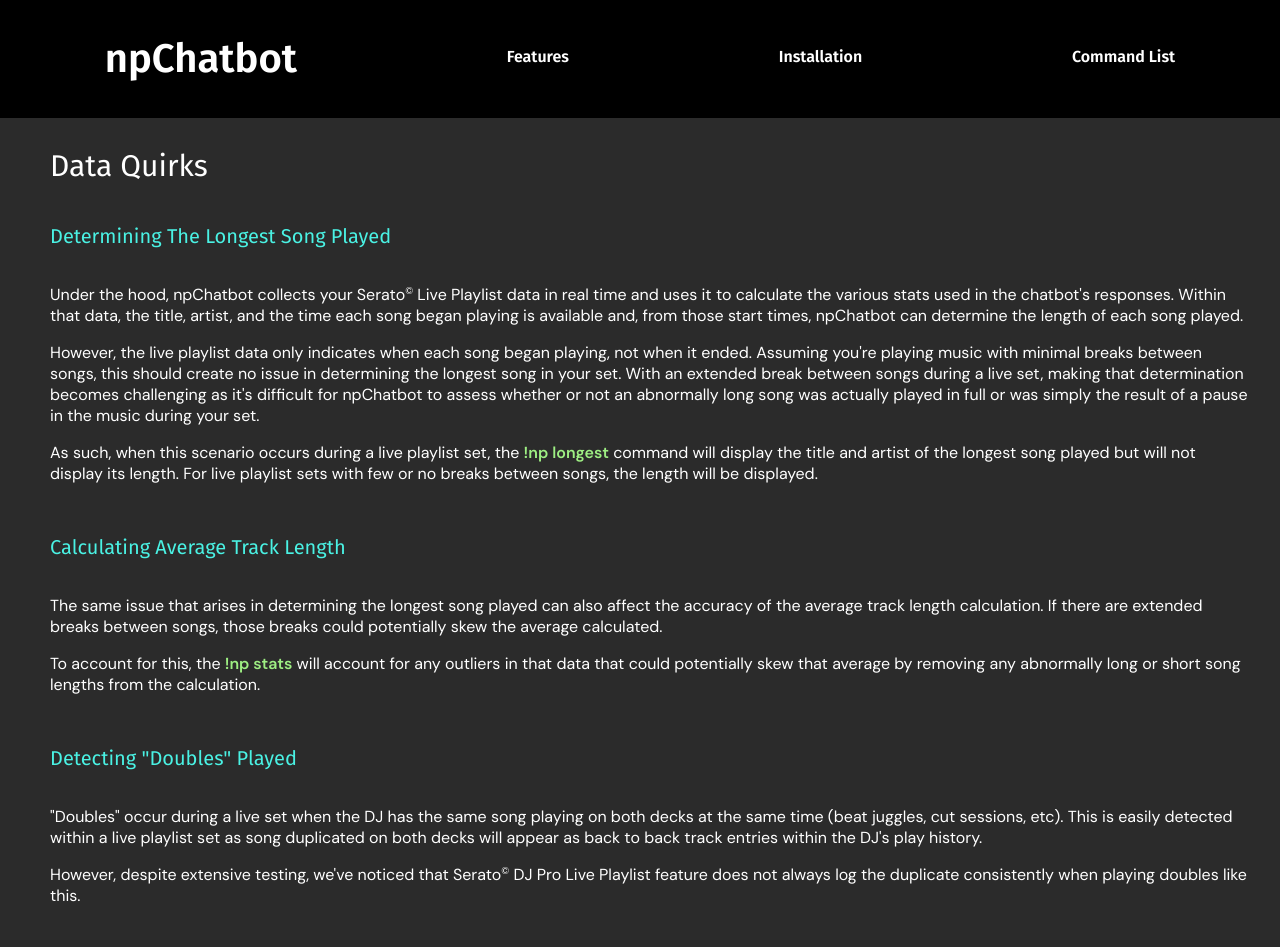
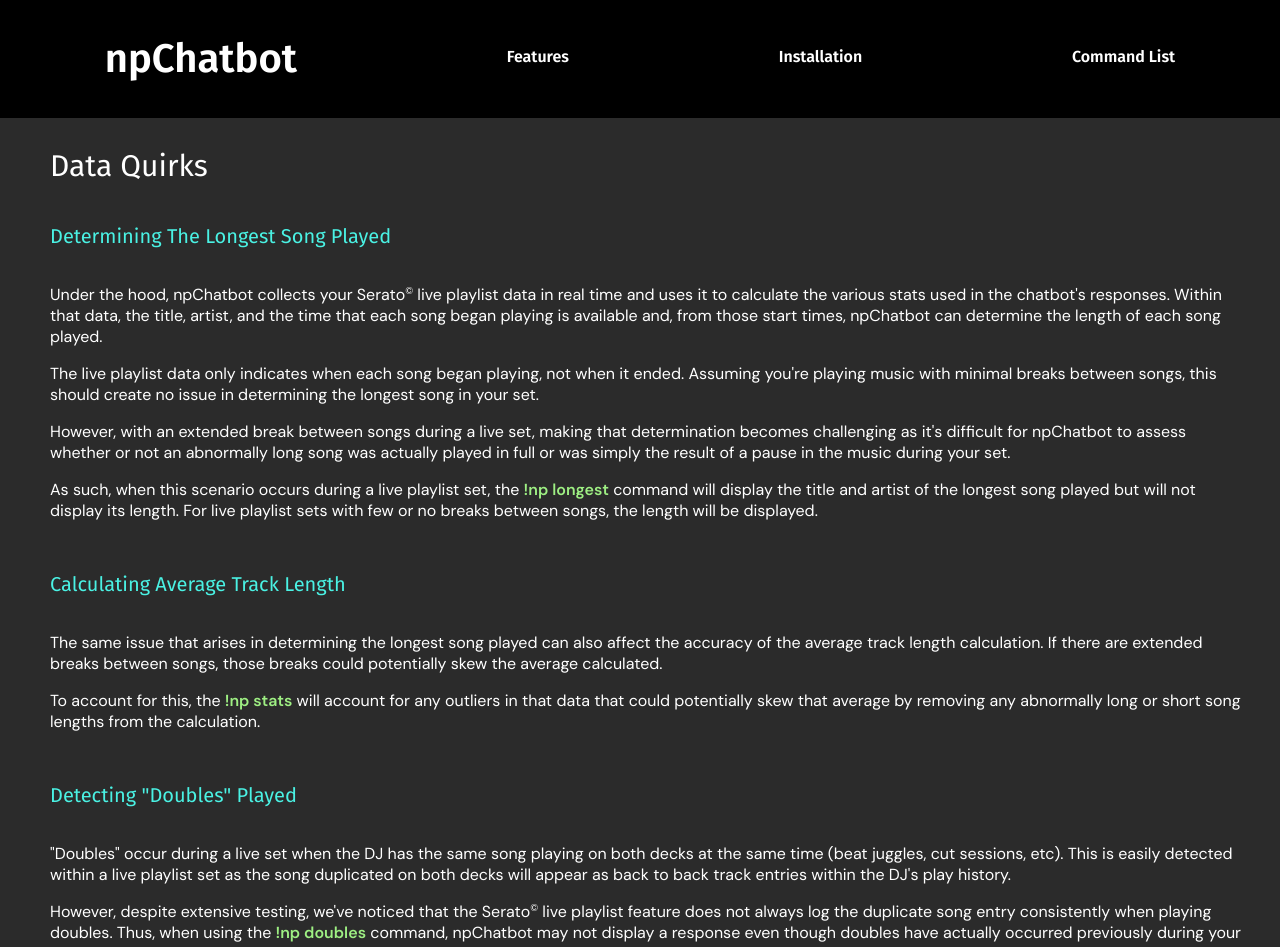
Before and after one commit to marcusmcb/np-chatbot-site, a React (Create React App) app: page /analysis in a window 1280 px wide. Shown: the top 947 px of the page. Built offline with nearby package versions, Linux system fonts and the light colour scheme.

Commit message:
updated analysis page text

```diff
--- a/src/pages/analysis/AnalysisPage.tsx
+++ b/src/pages/analysis/AnalysisPage.tsx
@@ -11,21 +11,21 @@ const AnalysisPage = (): JSX.Element => {
 				<div className='analysis-page-item'>
 					<p>
 						Under the hood, npChatbot collects your Serato
-						<span className='icon-span'>©</span> Live Playlist data in real time
+						<span className='icon-span'>©</span> live playlist data in real time
 						and uses it to calculate the various stats used in the chatbot's
-						responses. Within that data, the title, artist, and the time each
+						responses. Within that data, the title, artist, and the time that each
 						song began playing is available and, from those start times,
 						npChatbot can determine the length of each song played.
 					</p>
 					<p>
-						However, the live playlist data only indicates when each song began
+						The live playlist data only indicates when each song began
 						playing, not when it ended. Assuming you're playing music with
 						minimal breaks between songs, this should create no issue in
-						determining the longest song in your set. With an extended
-						break between songs during a live set, making that determination
-						becomes challenging as it's difficult for npChatbot to assess
-						whether or not an abnormally long song was actually played in full
-						or was simply the result of a pause in the music during your set.
+						determining the longest song in your set. </p><p>However, with an extended break
+						between songs during a live set, making that determination becomes
+						challenging as it's difficult for npChatbot to assess whether or not
+						an abnormally long song was actually played in full or was simply
+						the result of a pause in the music during your set.
 					</p>
 					<p>
 						As such, when this scenario occurs during a live playlist set, the{' '}
@@ -66,15 +66,19 @@ const AnalysisPage = (): JSX.Element => {
 					<p>
 						"Doubles" occur during a live set when the DJ has the same song
 						playing on both decks at the same time (beat juggles, cut sessions,
-						etc). This is easily detected within a live playlist set as song
+						etc). This is easily detected within a live playlist set as the song
 						duplicated on both decks will appear as back to back track entries
 						within the DJ's play history.
 					</p>
 					<p>
-						However, despite extensive testing, we've noticed that Serato
-						<span className='icon-span'>©</span> DJ Pro Live Playlist feature
-						does not always log the duplicate consistently when playing doubles
-						like this.
+						However, despite extensive testing, we've noticed that the Serato
+						<span className='icon-span'>©</span> live playlist feature does not
+						always log the duplicate song entry consistently when playing doubles. Thus, when using the{' '}
+						<b>
+							<span className='highlighted-analysis-text'>!np doubles</span>
+						</b>{' '}
+						command, npChatbot may not display a response even though doubles
+						have actually occurred previously during your set.
 					</p>
 				</div>
 			</div>
--- a/src/pages/commands/CommandsPage.tsx
+++ b/src/pages/commands/CommandsPage.tsx
@@ -114,8 +114,8 @@ const CommandsPage = (): JSX.Element => {
 						</b>{' '}
 						<p>
 							searches your play history for the artist or title queried. if
-							found, the response will display the how many matches were found
-							along with most recent match found and how long ago it was played.
+							found, the response will display how many matches were found along
+							with most recent match found and how long ago it was played.
 						</p>
 					</div>
 					<div className='commands-page-text'>
```
